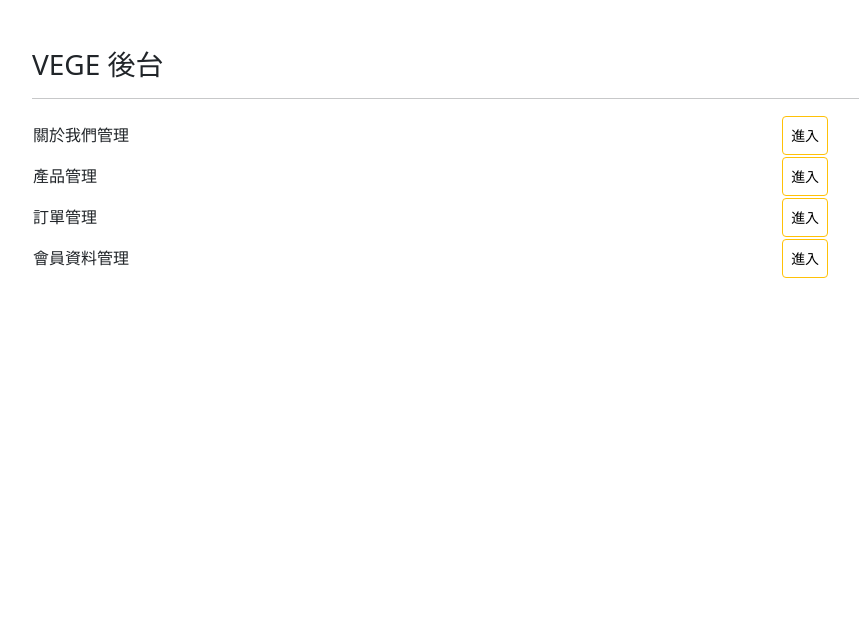
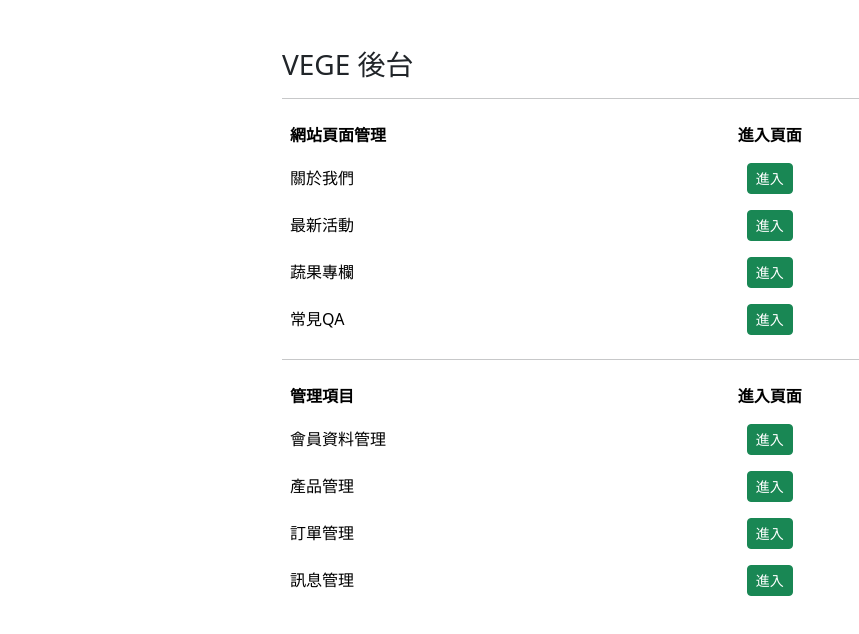
Before and after one commit to bjqs02/VegeBackside, a React (Create React App) app: page / in a window 1280 px wide. Shown: the top 634 px of the page, without its empty margins (50-909 px from the left). Built offline with nearby package versions, Linux system fonts and the light colour scheme.

Commit message:
首頁布署

```diff
--- a/src/components/adminIndex.jsx
+++ b/src/components/adminIndex.jsx
@@ -2,44 +2,78 @@ import React, { Component } from 'react';
 // import axios from 'axios';
 
 class adminIndex extends Component {
-    state = {}
+    state = {
+        webList: [
+            { "webId": 1, "title": "關於我們", "path":"about" },
+            { "webId": 2, "title": "最新活動", "path":"activity" },
+            { "webId": 3, "title": "蔬果專欄", "path":"blog" },
+            { "webId": 4, "title": "常見QA", "path":"qna" },
+        ],
+        adminList: [
+            { "listId": 1, "title": "會員資料管理", "path":"customer" },
+            { "listId": 2, "title": "產品管理", "path":"product" },
+            { "listId": 3, "title": "訂單管理", "path":"order" },
+            { "listId": 4, "title": "訊息管理", "path":"message" },
+        ]
+    }
     render() {
-        return (<div className='container-sm ms-auto me-auto mt-5'>
+        return (<div className='container ms-auto me-auto mt-5 w-50'>
             <h3>VEGE 後台</h3>
             <hr />
-            <table className='table'>
-                <tr>
+            <table className='table table-borderless table-hover'>
+                <thead>
+                    <tr className='align-middle'>
+                        <th>
+                            網站頁面管理
+                        </th>
+                        <th className='text-center'>
+                            進入頁面
+                        </th>
+                    </tr>
+                </thead>
+                <tbody>
+                    {
+                        this.state.webList.map((webItem) =>
+                            <tr className='align-middle'>
                                 <td>
-                        關於我們管理
+                                    {webItem.title}
                                 </td>
-                    <td>
-                        <button className='btn btn-sm btn-warning'>進入</button>
+                                <td className='text-center'>
+                                    <a className='btn btn-success btn-sm' href={`/admin/${webItem.path}`}>進入</a>
                                 </td>
                             </tr>
-                <tr>
+
+                        )
+                    }
+                </tbody>
+            </table>
+            <hr />
+            <table className='table table-borderless table-hover'>
+                <thead>
+                    <tr className='align-middle'>
+                        <th>
+                            管理項目
+                        </th>
+                        <th className='text-center'>
+                            進入頁面
+                        </th>
+                    </tr>
+                </thead>
+                <tbody>
+                    {
+                        this.state.adminList.map((adminItem) =>
+                            <tr className='align-middle'>
                                 <td>
-                        產品管理
+                                    {adminItem.title}
                                 </td>
-                    <td>
-                        <button className='btn btn-sm btn-warning'>進入</button>
+                                <td className='text-center'>
+                                    <a className='btn btn-success btn-sm' href={`/admin/${adminItem.path}`}>進入</a>
                                 </td>
                             </tr>
-                <tr>
-                    <td>
-                    訂單管理
-                    </td>
-                    <td>
-                        <button className='btn btn-sm btn-warning'>進入</button>
-                    </td>
-                </tr>
-                <tr>
-                    <td>
-                    會員資料管理
-                    </td>
-                    <td>
-                        <button className='btn btn-sm btn-warning'>進入</button>
-                    </td>
-                </tr>
+
+                        )
+                    }
+                </tbody>
             </table>
 
         </div>
```
Lines whose indentation alone changed are shown as unchanged.
